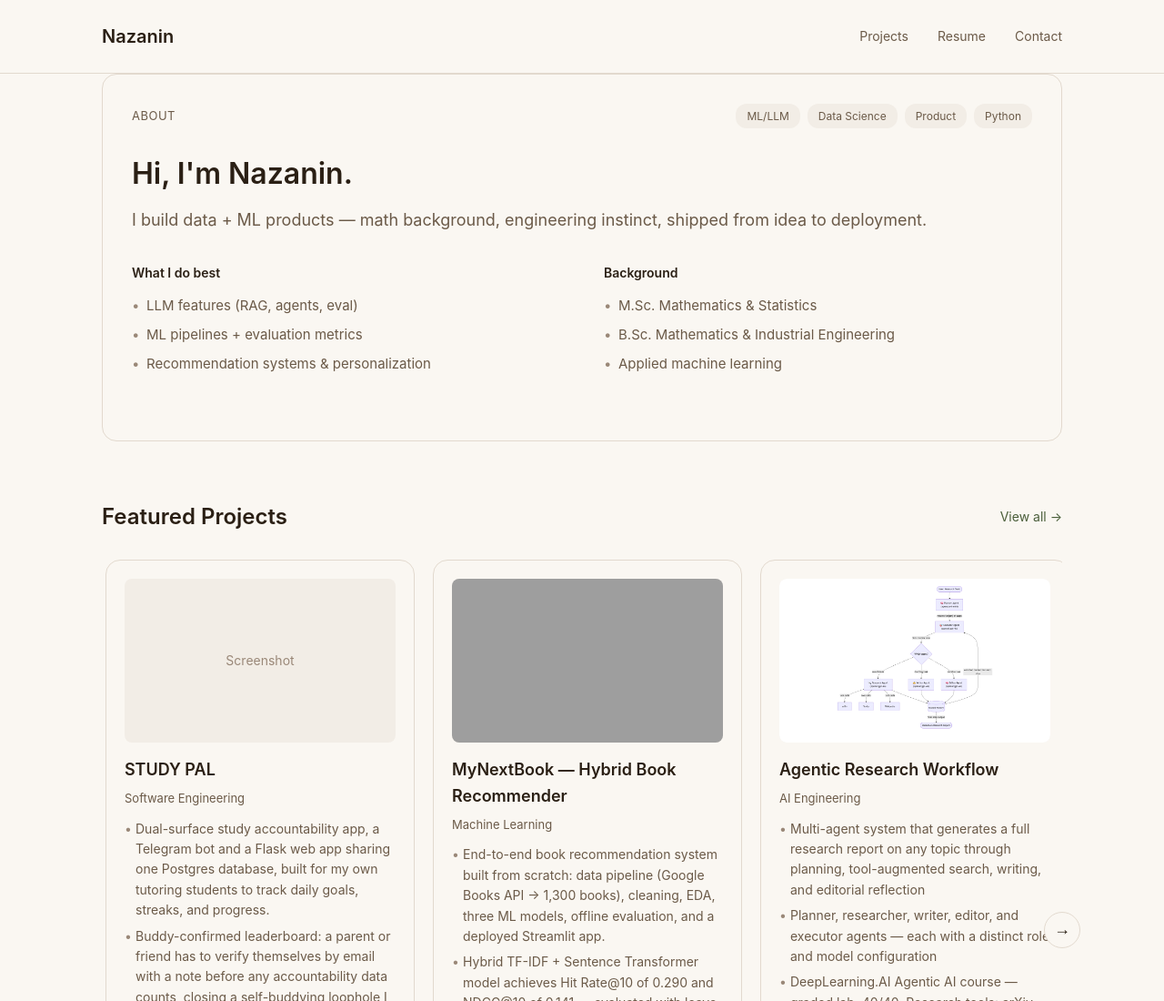
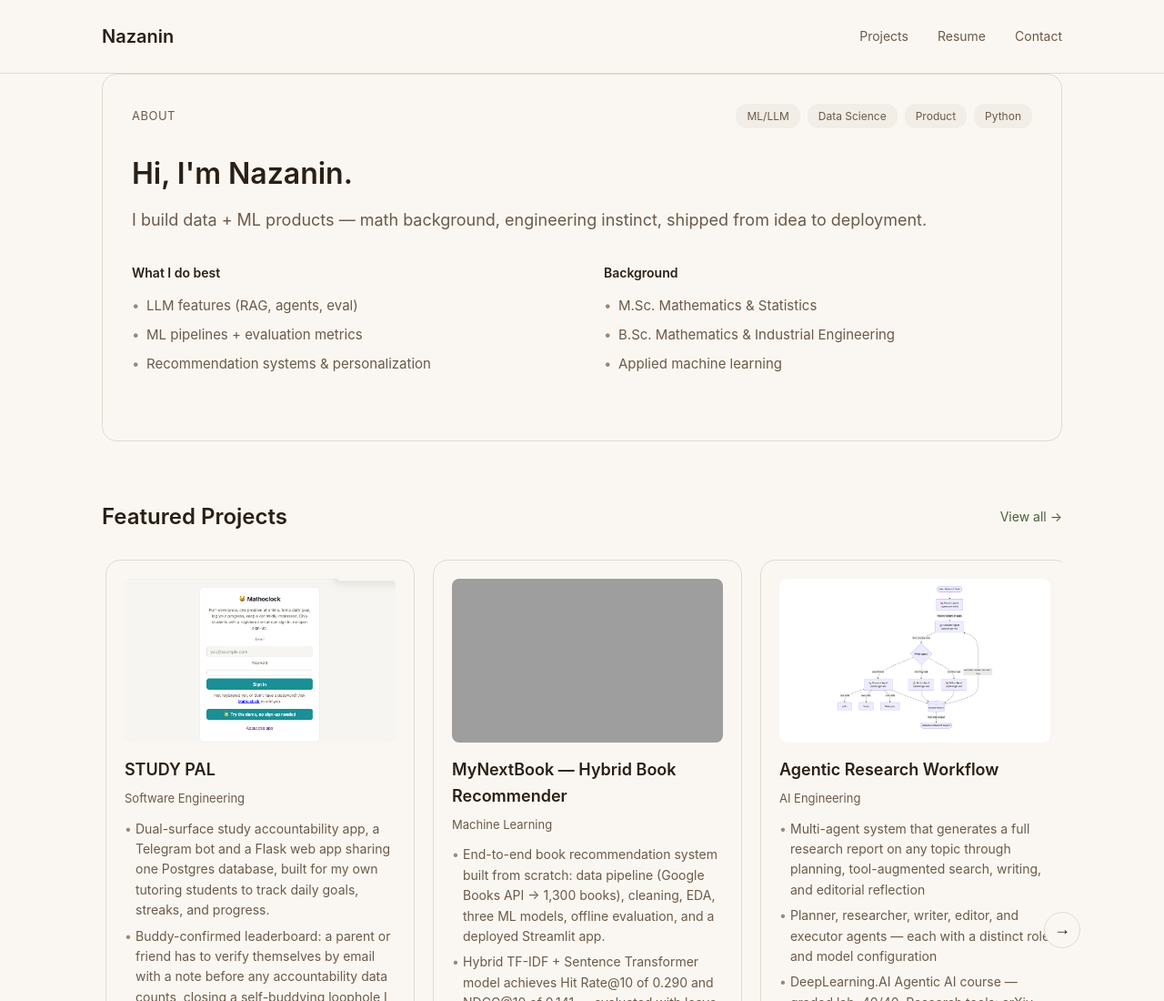
Before and after one commit to nazaninghelichi/grown-up-portfolio, a website: page index.html in a window 1280 px wide. Shown: the top 1100 px of the page at 91% size. Drawn offline with Linux system fonts and the light colour scheme; grey boxes are pictures that could not be loaded.

Commit message:
Add STUDY PAL screenshots as a mini gallery, remove accidental uploads
Renames the uploaded screenshots to descriptive names and wires them
into a small per-card image gallery (script.js/styles.css) so the
STUDY PAL project shows login, dashboard, streak, and leaderboard
screens instead of one static image. Falls back to the existing
single-image behavior for every other project. Also removes three
sticker-reference images that got uploaded to the wrong project.

Co-Authored-By: Claude Sonnet 5 <noreply@anthropic.com>

```diff
--- a/projects.json
+++ b/projects.json
@@ -124,7 +124,8 @@
       "github": "https://github.com/nazaninghelichi/study-pal",
       "demo": "https://study-pal-web-production.up.railway.app/",
       "video": "",
-      "image": "",
+      "image": "study-pal-login.png",
+      "images": ["study-pal-login.png", "study-pal-dashboard.png", "study-pal-streak.png", "study-pal-leaderboard.png"],
       "featured": true,
       "date": "2026-08"
     }
--- a/script.js
+++ b/script.js
@@ -27,10 +27,24 @@ async function loadProjects() {
 function displayProjects(projects) {
     const carousel = document.getElementById('projects-carousel');
 
-    carousel.innerHTML = projects.map(project => `
+    carousel.innerHTML = projects.map(project => {
+        const images = (project.images && project.images.length) ? project.images
+            : (project.image ? [project.image] : []);
+        const gallery = images.length > 1;
+        const thumbnail = images.length ? `
+                <img src="${images[0]}" alt="${project.title}">
+                ${gallery ? `
+                <button class="thumb-btn prev" aria-label="Previous screenshot">&lsaquo;</button>
+                <button class="thumb-btn next" aria-label="Next screenshot">&rsaquo;</button>
+                <div class="thumb-dots">
+                    ${images.map((_, i) => `<span class="dot${i === 0 ? ' active' : ''}"></span>`).join('')}
+                </div>` : ''}
+            ` : 'Screenshot';
+
+        return `
         <div class="project-card">
-            <div class="project-thumbnail">
-                ${project.image ? `<img src="${project.image}" alt="${project.title}">` : 'Screenshot'}
+            <div class="project-thumbnail"${images.length ? ` data-images='${JSON.stringify(images)}' data-index="0"` : ''}>
+                ${thumbnail}
             </div>
             <h3>${project.title}</h3>
             <p class="project-subtitle">${project.category}</p>
@@ -54,9 +68,42 @@ function displayProjects(projects) {
                 </div>
             </div>
         </div>
-    `).join('');
+    `;
+    }).join('');
 
     setupCarousel();
+    setupGalleries();
+}
+
+// Cycle each project's screenshots via prev/next buttons or dot clicks
+function setupGalleries() {
+    document.querySelectorAll('.project-thumbnail[data-images]').forEach(thumb => {
+        const images = JSON.parse(thumb.dataset.images);
+        const img = thumb.querySelector('img');
+        const dots = thumb.querySelectorAll('.dot');
+
+        function show(index) {
+            const next = (index + images.length) % images.length;
+            thumb.dataset.index = next;
+            img.src = images[next];
+            dots.forEach((dot, i) => dot.classList.toggle('active', i === next));
+        }
+
+        const prevBtn = thumb.querySelector('.thumb-btn.prev');
+        const nextBtn = thumb.querySelector('.thumb-btn.next');
+        if (prevBtn) prevBtn.addEventListener('click', e => {
+            e.stopPropagation();
+            show(parseInt(thumb.dataset.index, 10) - 1);
+        });
+        if (nextBtn) nextBtn.addEventListener('click', e => {
+            e.stopPropagation();
+            show(parseInt(thumb.dataset.index, 10) + 1);
+        });
+        dots.forEach((dot, i) => dot.addEventListener('click', e => {
+            e.stopPropagation();
+            show(i);
+        }));
+    });
 }
 
 // Display empty state
--- a/styles.css
+++ b/styles.css
@@ -333,6 +333,7 @@ main {
 }
 
 .project-thumbnail {
+    position: relative;
     width: 100%;
     height: 180px;
     background-color: var(--bg-light);
@@ -350,6 +351,61 @@ main {
     width: 100%;
     height: 100%;
     object-fit: cover;
+}
+
+.thumb-btn {
+    position: absolute;
+    top: 50%;
+    transform: translateY(-50%);
+    width: 26px;
+    height: 26px;
+    border: none;
+    border-radius: 50%;
+    background: rgba(42, 31, 20, 0.55);
+    color: #fff;
+    font-size: 16px;
+    line-height: 1;
+    cursor: pointer;
+    display: flex;
+    align-items: center;
+    justify-content: center;
+    opacity: 0;
+    transition: opacity 0.15s, background 0.15s;
+}
+
+.project-thumbnail:hover .thumb-btn {
+    opacity: 1;
+}
+
+.thumb-btn:hover {
+    background: rgba(42, 31, 20, 0.8);
+}
+
+.thumb-btn.prev { left: 8px; }
+.thumb-btn.next { right: 8px; }
+
+.thumb-dots {
+    position: absolute;
+    bottom: 8px;
+    left: 0;
+    right: 0;
+    display: flex;
+    justify-content: center;
+    gap: 5px;
+}
+
+.thumb-dots .dot {
+    width: 6px;
+    height: 6px;
+    border-radius: 50%;
+    background: rgba(255, 255, 255, 0.55);
+    cursor: pointer;
+    transition: background 0.15s, transform 0.15s;
+}
+
+.thumb-dots .dot.active {
+    background: #fff;
+    transform: scale(1.25);
 }
 
 .project-card h3 {
```
Also changed, not shown: Gemini_Generated_Image_k6t8ctk6t8ctk6t8-2.jpg (deleted), Gemini_Generated_Image_k6t8ctk6t8ctk6t8.jpg (deleted), Gemini_Generated_Image_x3vbl5x3vbl5x3vb.jpg (deleted), study-pal-dashboard.png (renamed from 3.png), study-pal-leaderboard.png (renamed from 1.png), study-pal-login.png (renamed from 2.png), study-pal-streak.png (renamed from 4.png).
